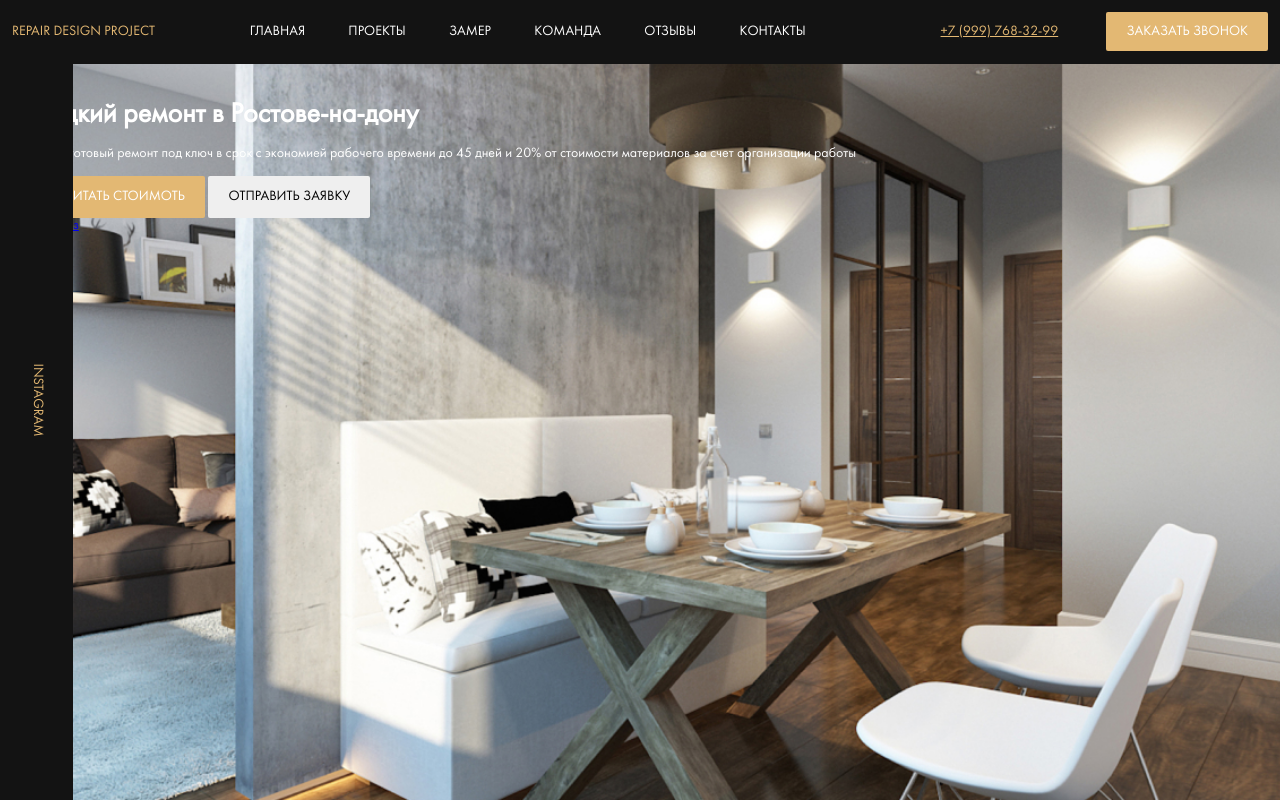
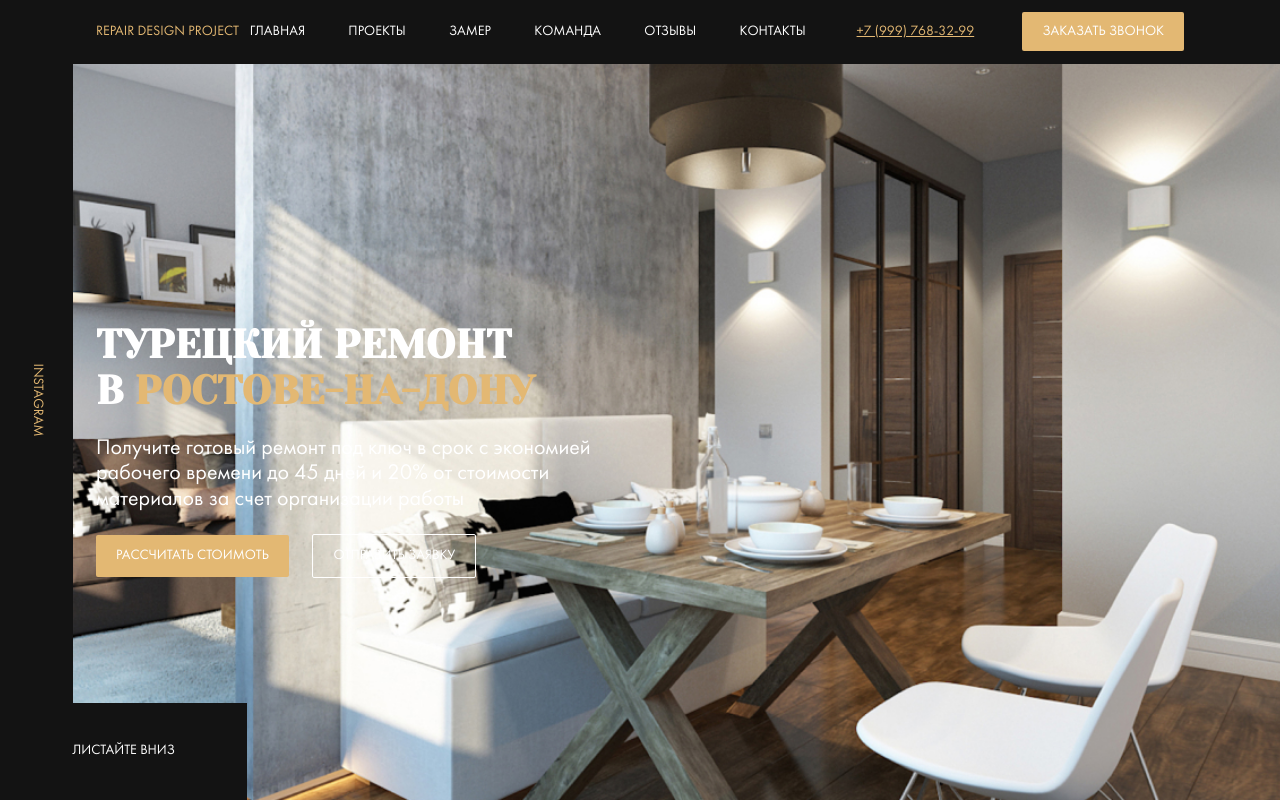
Before and after one commit to sere9ka/repair_design, a website: page index.html in a window 1280 px wide. Drawn offline with Linux system fonts and the light colour scheme; files whose address does not match are found by name.

Commit message:
feat: hero style and add Yeseva One font

```diff
--- a/index.html
+++ b/index.html
@@ -4,6 +4,7 @@
   <meta charset="UTF-8">
   <meta name="viewport" content="width=device-width, initial-scale=1.0">
   <title>Document</title>
+  <link href="https://fonts.googleapis.com/css2?family=Yeseva+One&display=swap" rel="stylesheet">
   <link rel="stylesheet" href="css/style.css">
 </head>
 <body>
@@ -38,17 +39,17 @@
         <a href="#" class="instagram__link">Instagram</a>
       </div>
       <!-- /.instagram -->
-      <div class="hero__content">
-        <div class="container">
-          <h1 class="title hero-title">Турецкий ремонт в Ростове-на-дону</h1>
+      <div class="container">
+        <div class="hero__content">
+          <h1 class="title hero-title">Турецкий ремонт в&nbsp;<span class="title--primary">Ростове-на-дону</span></h1>
           <p class="hero__text">Получите готовый ремонт под ключ в срок с экономией рабочего времени до 45 дней и 20% от стоимости материалов за счет организации работы</p>
           <button class="button hero__button button--primary">Рассчитать стоимоть</button>
           <button class="button hero__button button--outline">Отправить заявку</button>
         </div>
-        <!-- /.container -->
+        <!-- /.hero__content -->
       </div>
-      <!-- /.hero__content -->
-      <a href="#" class="scroll-down">листайте вниз</a>
+      <!-- /.container -->
+      <a href="#" class="hero__scroll-down">листайте вниз</a>
     </section>
     <!-- /.hero -->
   </main>
--- a/sass/_grid.sass
+++ b/sass/_grid.sass
@@ -1,3 +1,4 @@
 .container
+  width: 85%
   max-width: 1256px
   margin: auto
--- a/sass/templates/_hero.sass
+++ b/sass/templates/_hero.sass
@@ -1,9 +1,23 @@
 .hero
   position: relative
+  display: flex
+  flex-direction: column
+  justify-content: center
+  align-items: flex-start
   padding-top: 100px
   background: $dark url(../img/hero-bkg.jpg) no-repeat center / cover
   height: 100vh
   color: $light
+
+  &__content
+    max-width: 670px
+
+  &__text
+    font-size: 22px
+    max-width: 500px
+
+  &__button
+    margin-right: 20px
 
   &__instagram
     position: absolute
@@ -11,6 +25,20 @@
     top: 0
     max-width: 80px
     height: 100%
+
+  &__scroll-down
+    position: absolute
+    display: flex
+    justify-content: center
+    align-items: center
+    left: 0
+    bottom: 0
+    min-width: 247px
+    min-height: 97px
+    background-color: $dark
+    text-transform: uppercase
+    text-decoration: none
+    color: $light
 
 .instagram
   display: flex
@@ -26,3 +54,9 @@
 
 .title
   margin: 0
+  font-family: 'Yeseva One', cursive
+  text-transform: uppercase
+  font-size: 40px
+
+  &--primary
+    color: $primary
```
Also changed, not shown: css/style.css.
